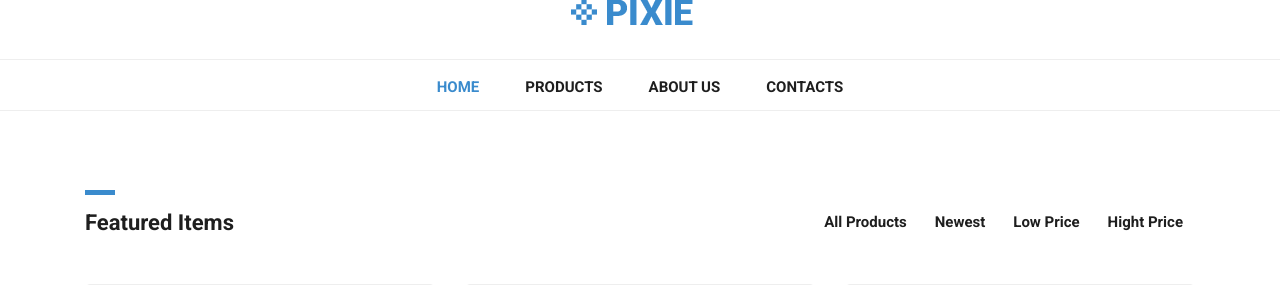
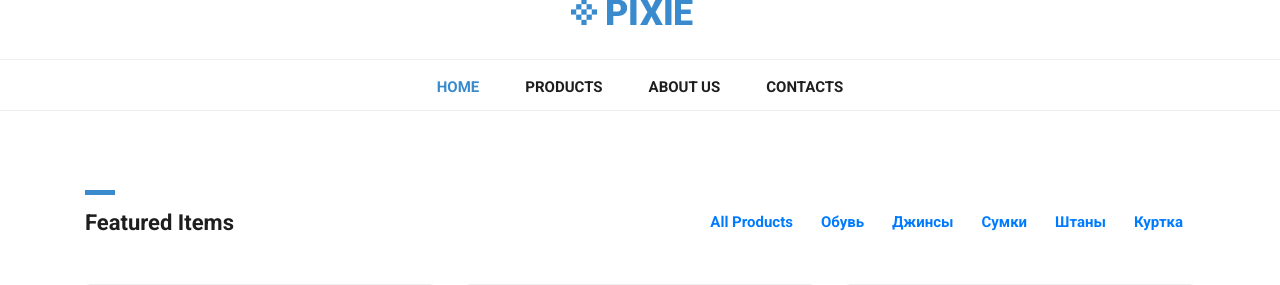
Before and after one commit to VaZRo/stepshop, a Django app: page /products/ in a window 1280 px wide. Shown: the part 80-365 px from the top of the page. Run offline with Django 4.2, Linux system fonts and the light colour scheme; data comes from the database, SQL or seed files in the repository; parts of the project's set-up code (start-up, migrations or seed data) failed here and were passed over; some libraries are stand-ins or nearby versions.

Commit message:
lesson_09 files

```diff
--- a/stepshop/mainapp/models.py
+++ b/stepshop/mainapp/models.py
@@ -4,7 +4,7 @@ from django.db import models
 class Category(models.Model):
     name = models.CharField(
         verbose_name="Имя ",
-        max_length =64,
+        max_length=64,
         unique=True,
     )
 
--- a/stepshop/mainapp/urls.py
+++ b/stepshop/mainapp/urls.py
@@ -6,4 +6,5 @@ app_name = 'products'
 urlpatterns = [
     path('', products, name='index'),
     path('product/<int:pk>/', product, name='product'),
+    path('category/<int:pk>/', products, name='category')
 ]
--- a/stepshop/mainapp/views.py
+++ b/stepshop/mainapp/views.py
@@ -1,6 +1,6 @@
-from django.shortcuts import render
+from django.shortcuts import render, get_object_or_404
 
-from mainapp.models import Product
+from mainapp.models import Product, Category
 
 
 def get_data(**kwargs):
@@ -11,8 +11,11 @@ def get_data(**kwargs):
         {'link': 'contacts', 'name': 'Contacts'},
     ]
 
+    categories = Category.objects.all()
+
     context = {
         'links_menu': links_menu,
+        'categories': categories,
     }
 
     context.update(**kwargs)
@@ -37,11 +40,18 @@ def contacts(request):
     return render(request, 'contacts.html', context)
 
 
-def products(request):
+def products(request, pk=None):
     title = "Каталог продуктов"
+    context = {}
 
-    prods = Product.objects.all()
-    context = get_data(title=title, prods=prods)
+    prods = Product.objects.order_by('price')
+    if pk is not None:
+        category = get_object_or_404(Category, pk=pk)
+        prods = Product.objects.filter(category__pk=pk).order_by('price')
+        context = get_data(category=category)
+
+
+    context = get_data(title=title, prods=prods, **context)
     return render(request, 'products.html', context)
 
 
--- a/stepshop/templates/product.html
+++ b/stepshop/templates/product.html
@@ -36,7 +36,7 @@
               <span>7 left on stock</span>
               <div class="down-content">
                 <div class="categories">
-                  <h6>Category: <span><a href="#">{{ prod.category }}</a></span></h6>
+                    <h6>Category: <span><a href="{% url 'products:category' prod.pk %}">{{ prod.category }}</a></span></h6>
                 </div>
               </div>
             </div>
--- a/stepshop/templates/products.html
+++ b/stepshop/templates/products.html
@@ -18,10 +18,10 @@
           </div>
           <div class="col-md-8 col-sm-12">
             <div id="filters" class="button-group">
-              <button class="btn btn-primary" data-filter="*">All Products</button>
-              <button class="btn btn-primary" data-filter=".new">Newest</button>
-              <button class="btn btn-primary" data-filter=".low">Low Price</button>
-              <button class="btn btn-primary" data-filter=".high">Hight Price</button>
+                <button class="btn btn-primary"><a href="/products/">All Products</a></button>
+                {% for category in categories %}
+                <button class="btn btn-primary"><a href="{% url 'products:category' category.pk %}">{{category.name}}</a></button>
+                {% endfor %}
             </div>
           </div>
         </div>
```
